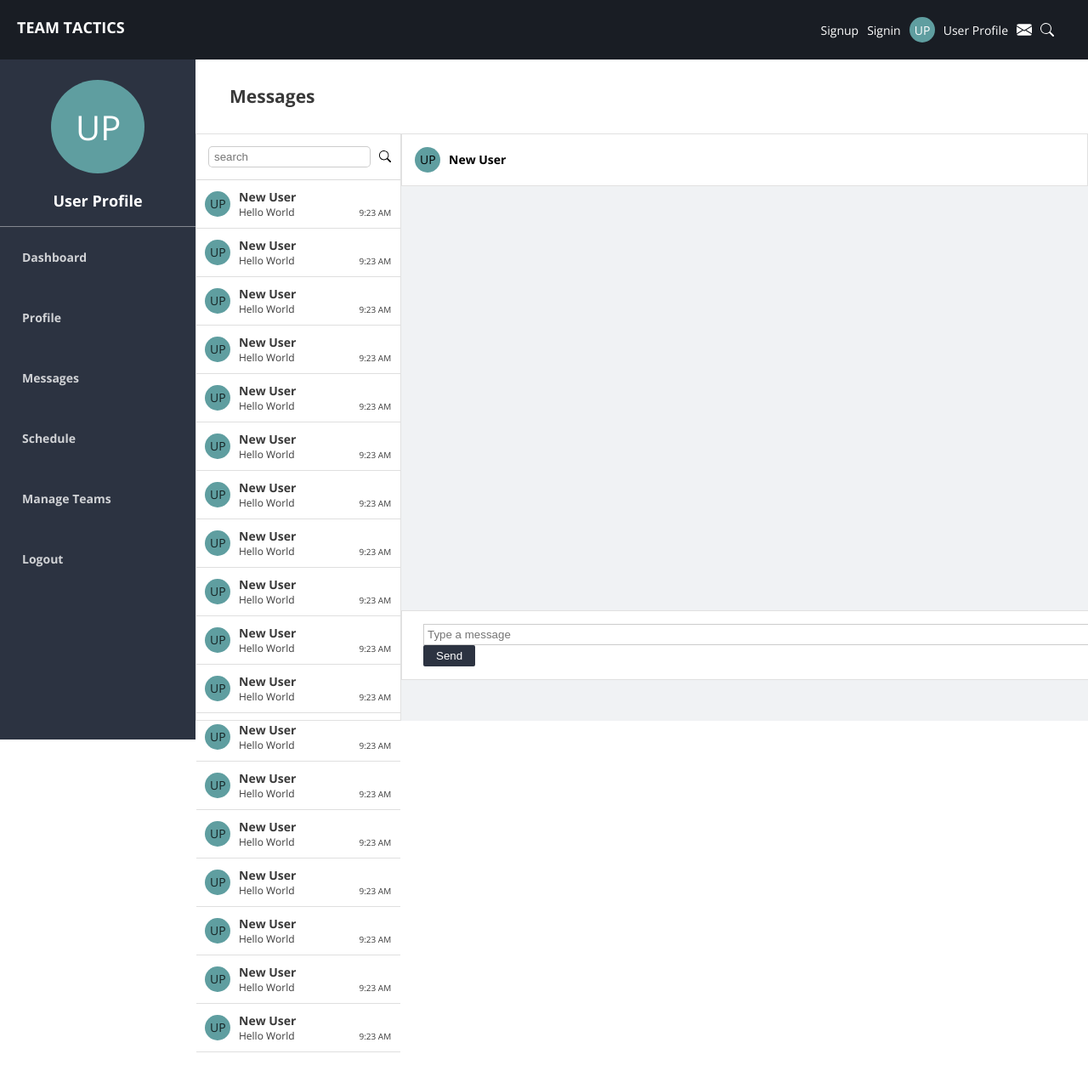
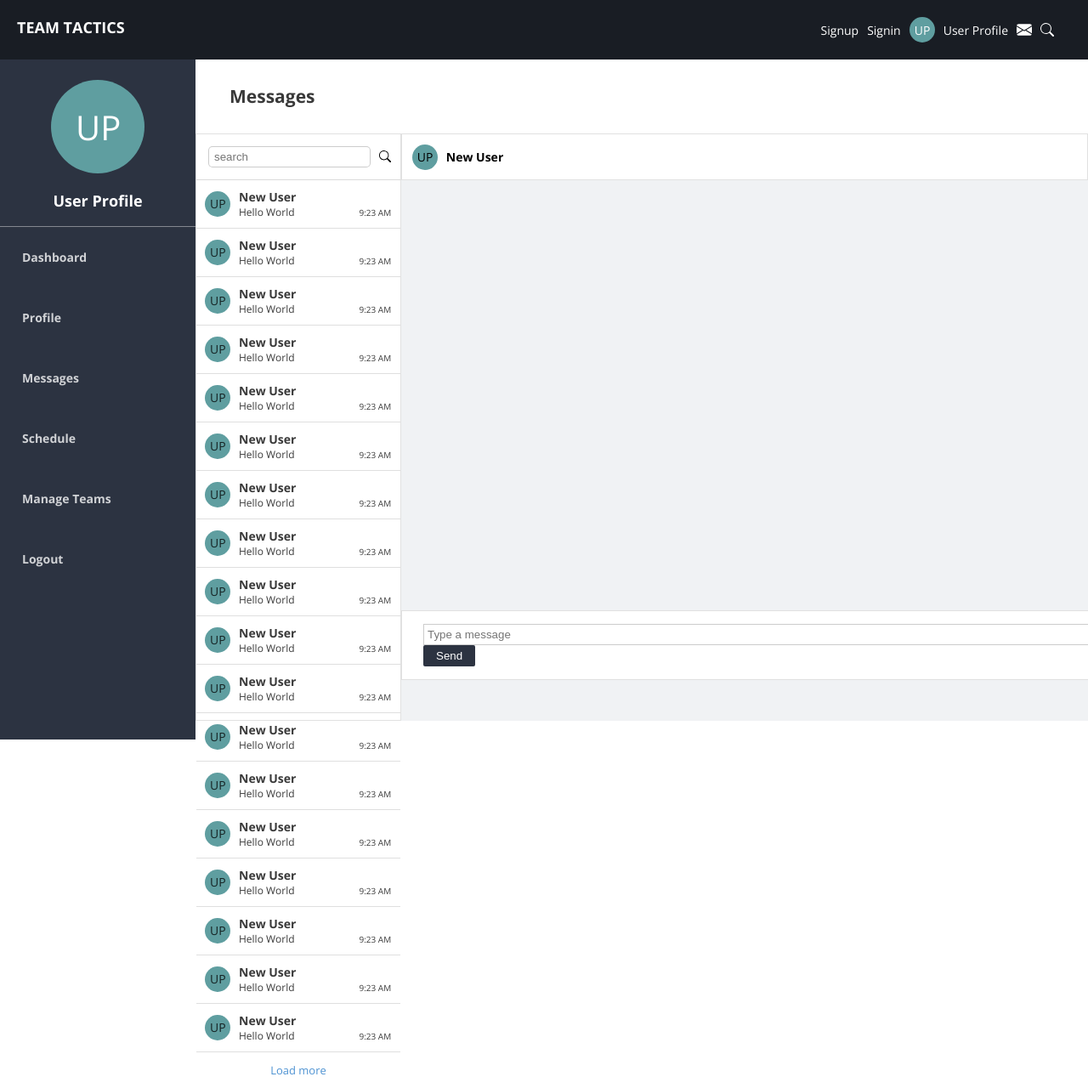
Before and after one commit to AjJ132/Team-Tactics-Frontend, a React (Vite) app: page /messages in a window 1280 px wide. Shown: the whole page at 85% size. Before the commit the page ends 1238 px from the top, so only its background shows below. Built offline with nearby package versions, Linux system fonts and the light colour scheme.

Commit message:
updated messages

```diff
--- a/src/Messages.jsx
+++ b/src/Messages.jsx
@@ -45,6 +45,9 @@ function Messages() {
             <Message />
             <Message />
             <Message />
+            <div className="load-more-messages-container">
+              <div className="load-more-messages">Load more</div>
+            </div>
           </div>
           <div></div>
           <div className="Messages-message-chat">
--- a/src/styles/Messages.css
+++ b/src/styles/Messages.css
@@ -19,7 +19,7 @@
 }
 
 .Messages-chat-heading {
-  padding: 15px;
+  padding: 11.8px;
   background-color: white;
   border: 1px solid rgba(0, 0, 0, 0.117);
   display: flex;
@@ -73,3 +73,15 @@
   margin-top: 3px;
   margin-left: 10px;
 }
+
+.load-more-messages {
+  color: rgb(77, 146, 210);
+  font-size: 13px;
+}
+
+.load-more-messages-container {
+  display: flex;
+  justify-content: center;
+  align-items: center;
+  padding: 12px 20px;
+}
```
